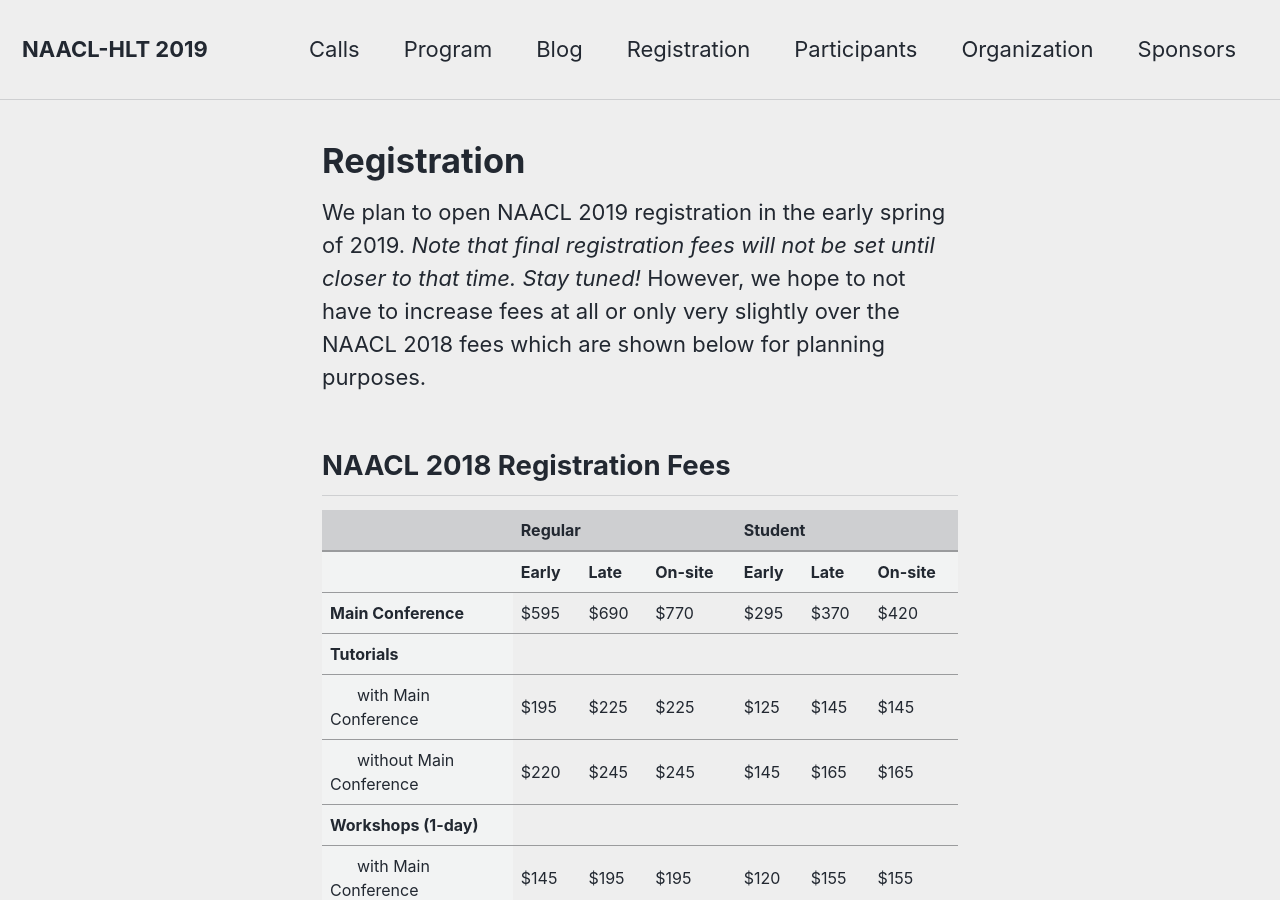
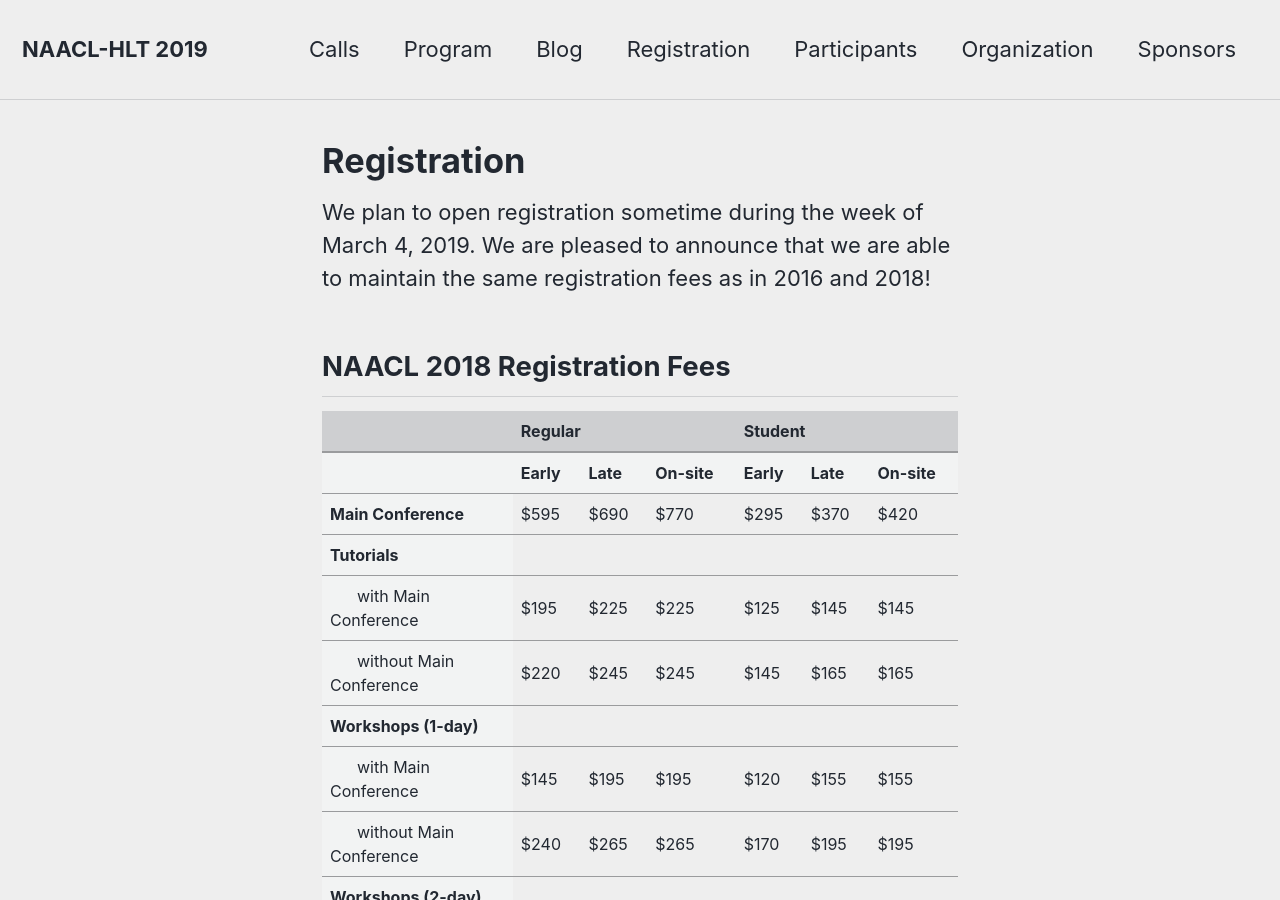
Before and after one commit to naacl-org/naacl-2021-website, a Jekyll site: the page built from _pages/registration.md, in a window 1280 px wide and 900 px high. Built offline with Jekyll 4.4.1, drawn with Linux system fonts in a browser that asks for light colours; nearby versions of some CDN libraries.

Commit message:
Tweak registration page

```diff
--- a/_pages/registration.md
+++ b/_pages/registration.md
@@ -10,7 +10,7 @@
 
 <!-- {% include toc icon="gears" %} -->
 
-We plan to open NAACL 2019 registration in the early spring of 2019. *Note that final registration fees will not be set until closer to that time. Stay tuned!* However, we hope to not have to increase fees at all or only very slightly over the NAACL 2018 fees which are shown below for planning purposes.
+We plan to open registration sometime during the week of March 4, 2019. We are pleased to announce that we are able to maintain the same registration fees as in 2016 and 2018!
 
 ## NAACL 2018 Registration Fees
 
```
